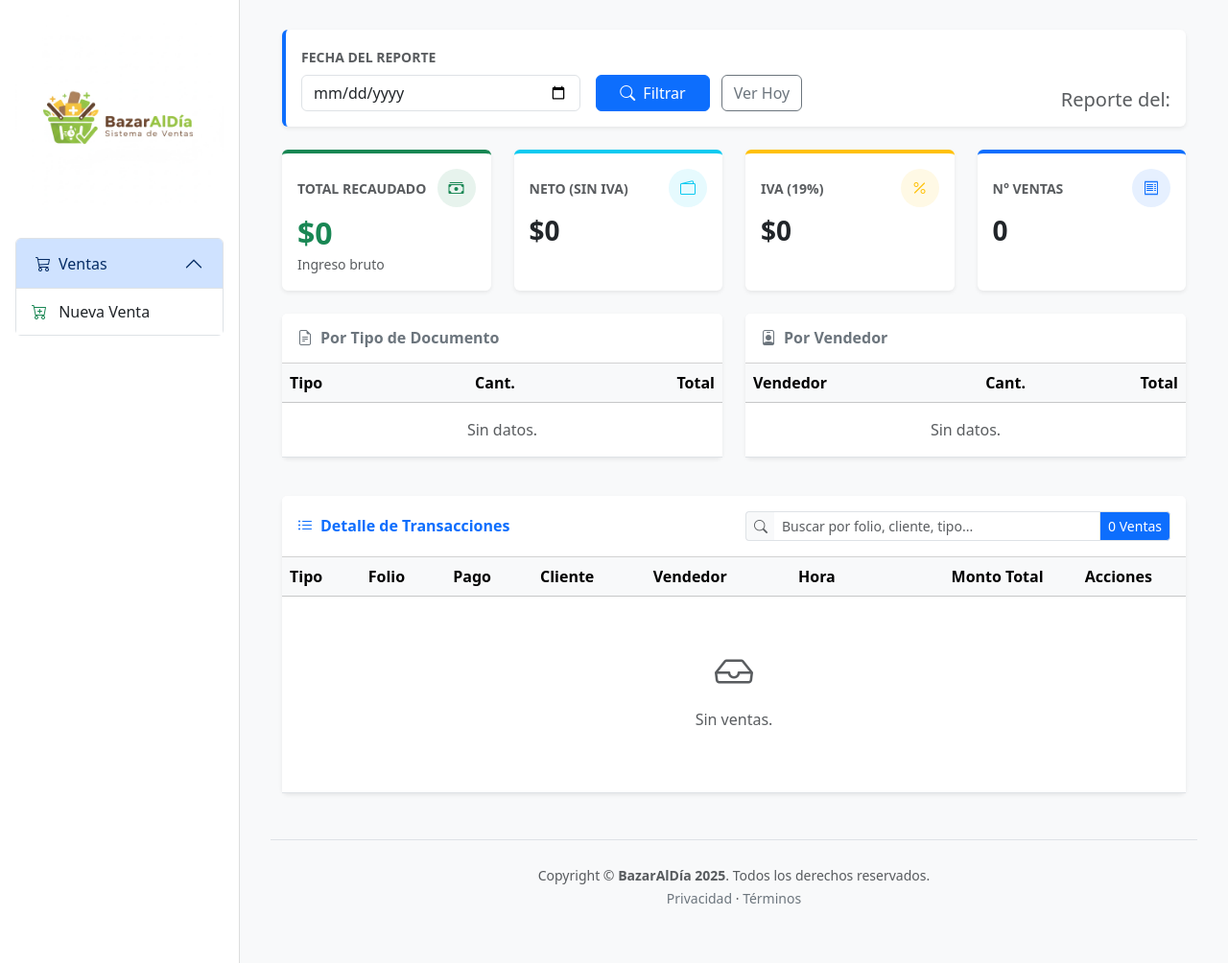
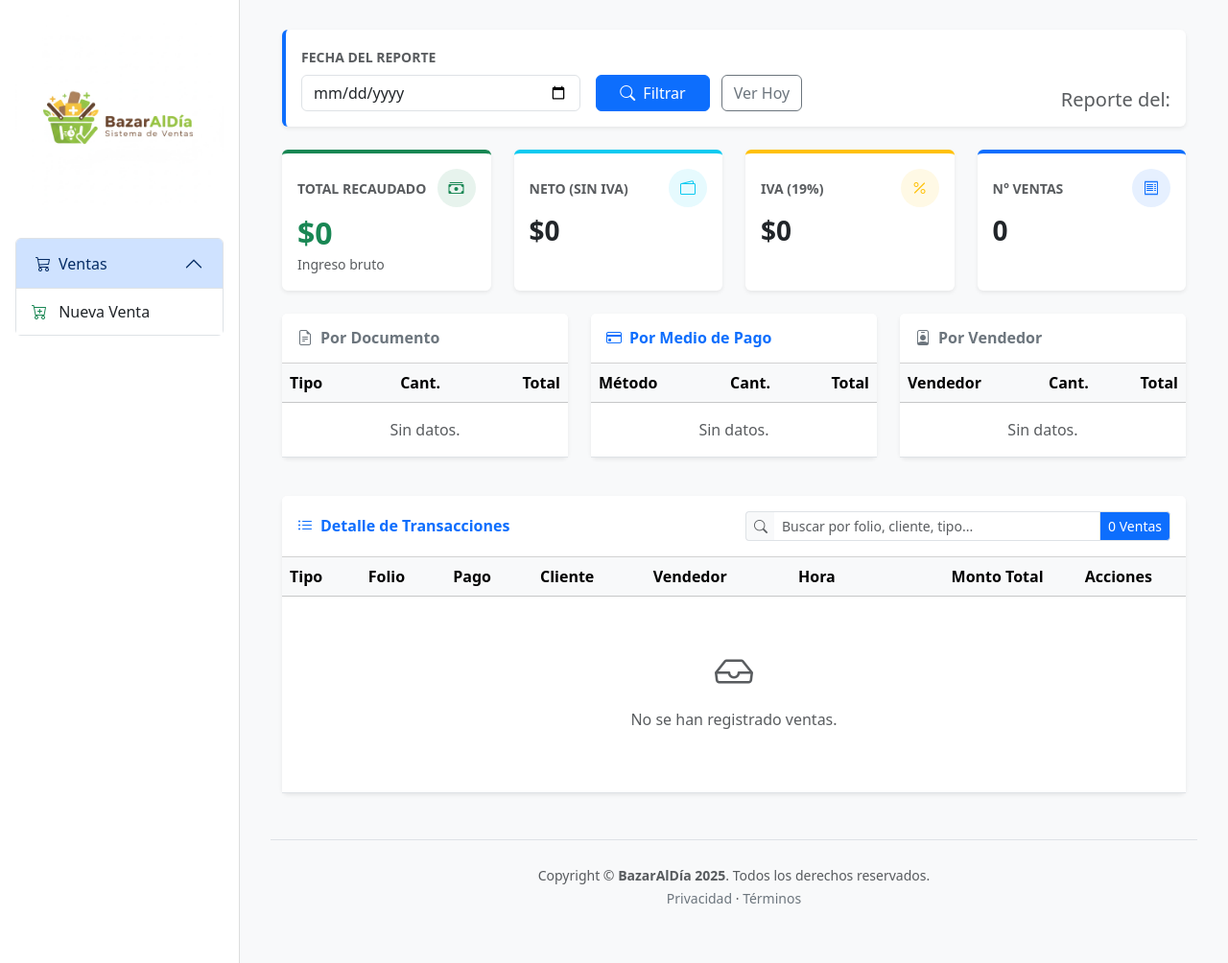
Before and after one commit to ceal2013/PROYECTO_INTEGRACION, a Django app: template templates/reportes/reporte_diario.html in a window 1280 px wide. Shown: the part 60-1064 px from the top of the page at 96% size. Run offline with Django 5.2, Linux system fonts and the light colour scheme; the template is opened without the code that fills it, so the values that code supplies are empty.

Commit message:
Refactor reporte diario: mejora de estilos, optimización de la presentación de datos y agrupación por método de pago.

```diff
--- a/templates/reportes/reporte_diario.html
+++ b/templates/reportes/reporte_diario.html
@@ -2,34 +2,24 @@
 {% block content %}
 
 <style>
-    /* Estilos Premium */
-    .hover-lift {
-        transition: transform 0.2s ease, box-shadow 0.2s ease;
-    }
-    .hover-lift:hover {
-        transform: translateY(-3px);
-        box-shadow: 0 5px 15px rgba(0,0,0,0.1);
-    }
-    .icon-circle-sm {
-        display: inline-flex;
-        align-items: center;
-        justify-content: center;
-        width: 40px;
-        height: 40px;
-        border-radius: 50%;
-    }
+    /* Estilos Visuales UI */
+    .hover-lift { transition: transform 0.2s ease, box-shadow 0.2s ease; }
+    .hover-lift:hover { transform: translateY(-3px); box-shadow: 0 5px 15px rgba(0,0,0,0.1); }
+
+    .icon-circle-sm { display: inline-flex; align-items: center; justify-content: center; width: 40px; height: 40px; border-radius: 50%; }
     .bg-icon-success { background-color: rgba(25, 135, 84, 0.1); color: #198754; }
     .bg-icon-primary { background-color: rgba(13, 110, 253, 0.1); color: #0d6efd; }
     .bg-icon-info { background-color: rgba(13, 202, 240, 0.1); color: #0dcaf0; }
     .bg-icon-warning { background-color: rgba(255, 193, 7, 0.1); color: #ffc107; }
 
-    /* --- ESTILOS DE IMPRESIÓN (VERTICAL Y 1 HOJA) --- */
+    /* --- ESTILOS DE IMPRESIÓN (TICKET TÉRMICO / CARTA) --- */
     @media print {
         @page { size: portrait; margin: 0mm; }
         html, body {
             width: 100%; height: 100%; margin: 0 !important; padding: 0 !important;
             overflow: hidden !important; visibility: hidden !important; background-color: white !important;
         }
+        /* Solo mostrar el Modal */
         #modalVoucher {
             visibility: visible !important; position: absolute !important;
             left: 0 !important; top: 0 !important; width: 100% !important;
@@ -42,7 +32,9 @@
         #modalVoucher .modal-content {
             border: none !important; box-shadow: none !important; padding: 5mm !important;
         }
+        /* Forzar colores negros para impresora térmica */
         #modalVoucher * { visibility: visible !important; color: black !important; }
+        /* Ocultar botones */
         .modal-header, .modal-footer, .btn-close { display: none !important; }
     }
 </style>
@@ -76,9 +68,7 @@
                 <div class="card-body">
                     <div class="d-flex justify-content-between align-items-center mb-2">
                         <span class="text-muted small text-uppercase fw-bold">Total Recaudado</span>
-                        <div class="icon-circle-sm bg-icon-success">
-                            <i class="bi bi-cash-stack"></i>
-                        </div>
+                        <div class="icon-circle-sm bg-icon-success"><i class="bi bi-cash-stack"></i></div>
                     </div>
                     <h2 class="card-title fw-bold text-success mb-0">${{ totales_generales.total_recaudado|default:0|floatformat:0 }}</h2>
                     <small class="text-muted">Ingreso bruto</small>
@@ -90,9 +80,7 @@
                 <div class="card-body">
                     <div class="d-flex justify-content-between align-items-center mb-2">
                         <span class="text-muted small text-uppercase fw-bold">Neto (Sin IVA)</span>
-                        <div class="icon-circle-sm bg-icon-info">
-                            <i class="bi bi-wallet2"></i>
-                        </div>
+                        <div class="icon-circle-sm bg-icon-info"><i class="bi bi-wallet2"></i></div>
                     </div>
                     <h3 class="card-title fw-bold text-dark mb-0">${{ totales_generales.total_neto|default:0|floatformat:0 }}</h3>
                 </div>
@@ -103,9 +91,7 @@
                 <div class="card-body">
                     <div class="d-flex justify-content-between align-items-center mb-2">
                         <span class="text-muted small text-uppercase fw-bold">IVA (19%)</span>
-                        <div class="icon-circle-sm bg-icon-warning">
-                            <i class="bi bi-percent"></i>
-                        </div>
+                        <div class="icon-circle-sm bg-icon-warning"><i class="bi bi-percent"></i></div>
                     </div>
                     <h3 class="card-title fw-bold text-dark mb-0">${{ totales_generales.total_iva|default:0|floatformat:0 }}</h3>
                 </div>
@@ -116,9 +102,7 @@
                 <div class="card-body">
                     <div class="d-flex justify-content-between align-items-center mb-2">
                         <span class="text-muted small text-uppercase fw-bold">N° Ventas</span>
-                        <div class="icon-circle-sm bg-icon-primary">
-                            <i class="bi bi-receipt"></i>
-                        </div>
+                        <div class="icon-circle-sm bg-icon-primary"><i class="bi bi-receipt"></i></div>
                     </div>
                     <h3 class="card-title fw-bold text-dark mb-0">{{ totales_generales.cantidad_ventas|default:0 }}</h3>
                 </div>
@@ -127,16 +111,15 @@
     </div>
 
     <div class="row mb-4">
-        <div class="col-md-6 mb-3">
+
+        <div class="col-md-4 mb-3">
             <div class="card shadow-sm border-0 h-100">
                 <div class="card-header bg-white py-3">
-                    <h6 class="m-0 fw-bold text-secondary"><i class="bi bi-file-earmark-text me-2"></i>Por Tipo de Documento</h6>
+                    <h6 class="m-0 fw-bold text-secondary"><i class="bi bi-file-earmark-text me-2"></i>Por Documento</h6>
                 </div>
                 <div class="card-body p-0">
                     <table class="table table-hover mb-0 align-middle">
-                        <thead class="table-light">
-                            <tr><th>Tipo</th><th class="text-center">Cant.</th><th class="text-end">Total</th></tr>
-                        </thead>
+                        <thead class="table-light"><tr><th>Tipo</th><th class="text-center">Cant.</th><th class="text-end">Total</th></tr></thead>
                         <tbody>
                             {% for doc in total_por_documento %}
                             <tr>
@@ -144,30 +127,57 @@
                                 <td class="text-center">{{ doc.cantidad }}</td>
                                 <td class="text-end fw-bold text-success">${{ doc.total|floatformat:0 }}</td>
                             </tr>
-                            {% empty %}
-                            <tr><td colspan="3" class="text-center py-3 text-muted">Sin datos.</td></tr>
-                            {% endfor %}
+                            {% empty %}<tr><td colspan="3" class="text-center py-3 text-muted">Sin datos.</td></tr>{% endfor %}
                         </tbody>
                     </table>
                 </div>
             </div>
         </div>
-        <div class="col-md-6 mb-3">
+
+        <div class="col-md-4 mb-3">
+            <div class="card shadow-sm border-0 h-100">
+                <div class="card-header bg-white py-3">
+                    <h6 class="m-0 fw-bold text-primary"><i class="bi bi-credit-card me-2"></i>Por Medio de Pago</h6>
+                </div>
+                <div class="card-body p-0">
+                    <table class="table table-hover mb-0 align-middle">
+                        <thead class="table-light"><tr><th>Método</th><th class="text-center">Cant.</th><th class="text-end">Total</th></tr></thead>
+                        <tbody>
+                            {% for pago in total_por_pago %}
+                            <tr>
+                                <td>
+                                    {% if pago.metodo_pago == 'Efectivo' %}
+                                        <i class="bi bi-cash-coin text-success me-1"></i> Efectivo
+                                    {% elif pago.metodo_pago == 'Tarjeta' %}
+                                        <i class="bi bi-credit-card-2-front text-primary me-1"></i> Tarjeta
+                                    {% else %}
+                                        <i class="bi bi-bank text-secondary me-1"></i> {{ pago.metodo_pago }}
+                                    {% endif %}
+                                </td>
+                                <td class="text-center">{{ pago.cantidad }}</td>
+                                <td class="text-end fw-bold text-success">${{ pago.total|floatformat:0 }}</td>
+                            </tr>
+                            {% empty %}<tr><td colspan="3" class="text-center py-3 text-muted">Sin datos.</td></tr>{% endfor %}
+                        </tbody>
+                    </table>
+                </div>
+            </div>
+        </div>
+
+        <div class="col-md-4 mb-3">
             <div class="card shadow-sm border-0 h-100">
                 <div class="card-header bg-white py-3">
                     <h6 class="m-0 fw-bold text-secondary"><i class="bi bi-person-badge me-2"></i>Por Vendedor</h6>
                 </div>
                 <div class="card-body p-0">
                     <table class="table table-hover mb-0 align-middle">
-                        <thead class="table-light">
-                            <tr><th>Vendedor</th><th class="text-center">Cant.</th><th class="text-end">Total</th></tr>
-                        </thead>
+                        <thead class="table-light"><tr><th>Vendedor</th><th class="text-center">Cant.</th><th class="text-end">Total</th></tr></thead>
                         <tbody>
                             {% for vend in total_por_vendedor %}
                             <tr>
                                 <td>
                                     <div class="d-flex align-items-center">
-                                        <div class="rounded-circle bg-secondary text-white d-flex justify-content-center align-items-center me-2" style="width:30px; height:30px; font-size:0.8rem;">
+                                        <div class="rounded-circle bg-secondary text-white d-flex justify-content-center align-items-center me-2" style="width:25px; height:25px; font-size:0.7rem;">
                                             {{ vend.id_usuario__username|first|upper }}
                                         </div>
                                         {{ vend.id_usuario__username|title }}
@@ -176,9 +186,7 @@
                                 <td class="text-center">{{ vend.cantidad }}</td>
                                 <td class="text-end fw-bold text-success">${{ vend.total|floatformat:0 }}</td>
                             </tr>
-                            {% empty %}
-                            <tr><td colspan="3" class="text-center py-3 text-muted">Sin datos.</td></tr>
-                            {% endfor %}
+                            {% empty %}<tr><td colspan="3" class="text-center py-3 text-muted">Sin datos.</td></tr>{% endfor %}
                         </tbody>
                     </table>
                 </div>
@@ -253,7 +261,7 @@
                             </td>
                         </tr>
                         {% empty %}
-                        <tr><td colspan="8" class="text-center py-5"><i class="bi bi-inbox text-muted fs-1"></i><p class="text-muted mt-2">Sin ventas.</p></td></tr>
+                        <tr><td colspan="8" class="text-center py-5"><i class="bi bi-inbox text-muted fs-1"></i><p class="text-muted mt-2">No se han registrado ventas.</p></td></tr>
                         {% endfor %}
                     </tbody>
                 </table>
@@ -308,7 +316,7 @@
 </div>
 
 <script>
-    // BUSCADOR
+    // BUSCADOR INSTANTÁNEO
     document.getElementById('buscadorVentas').addEventListener('keyup', function() {
         let texto = this.value.toLowerCase();
         let filas = document.getElementById('tablaVentas').getElementsByTagName('tbody')[0].getElementsByTagName('tr');
@@ -318,7 +326,7 @@
         }
     });
 
-    // CARGAR VOUCHER
+    // API VOUCHER
     function verVoucher(idVenta) {
         const modalEl = document.getElementById('modalVoucher');
         const modal = new bootstrap.Modal(modalEl);
@@ -334,7 +342,7 @@
                     document.getElementById('v_cliente').innerText = data.cliente;
                     document.getElementById('v_vendedor').innerText = data.vendedor;
 
-                    // MOSTRAR MÉTODO DE PAGO
+                    // Mostrar Pago
                     document.getElementById('v_metodo_pago').innerText = data.metodo_pago || 'Efectivo';
 
                     document.getElementById('v_total').innerText = '$' + data.total.toLocaleString('es-CL');
@@ -343,9 +351,12 @@
                         html += `<tr><td class="ps-3">${i.producto}</td><td class="text-center">${i.cantidad}</td><td class="text-end pe-3">$${i.subtotal.toLocaleString('es-CL')}</td></tr>`;
                     });
                     document.getElementById('v_tabla_items').innerHTML = html;
-                } else { alert('Error al cargar'); }
+                } else { alert('Error al cargar la venta'); }
             })
-            .catch(e => { console.error(e); document.getElementById('v_tabla_items').innerHTML = '<tr><td colspan="3" class="text-center text-danger">Error de conexión</td></tr>'; });
+            .catch(e => {
+                console.error(e);
+                document.getElementById('v_tabla_items').innerHTML = '<tr><td colspan="3" class="text-center text-danger">Error de conexión</td></tr>';
+            });
     }
 </script>
 {% endblock %}
```
Also changed, not shown: VENTASAPP/views.py (+24 -67 lines).
